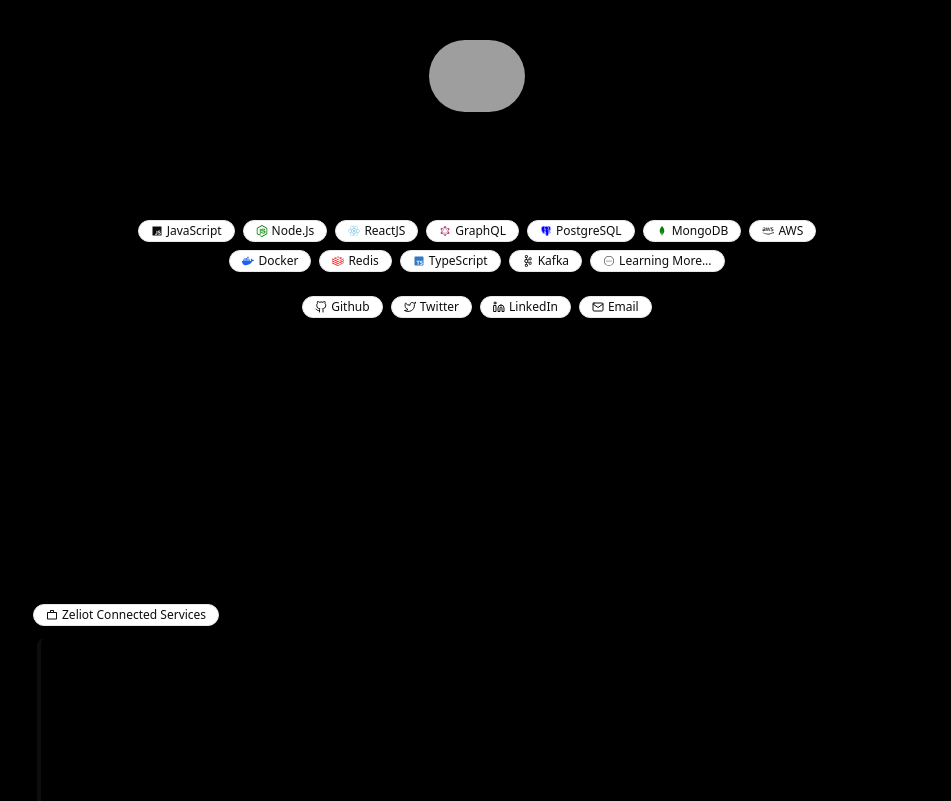
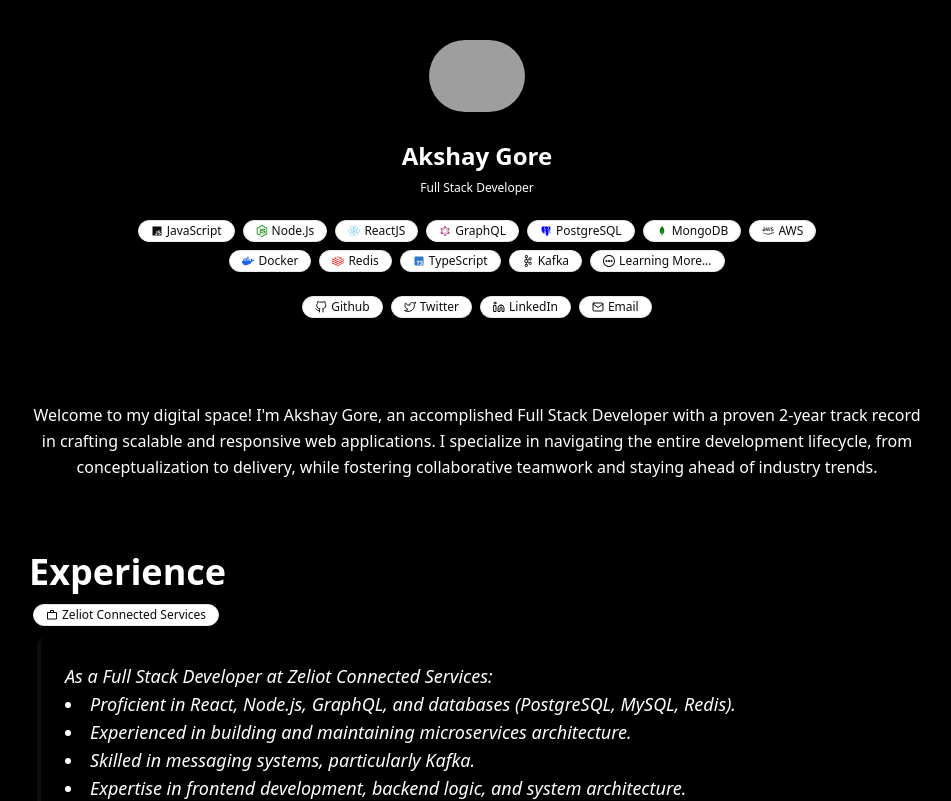
Before and after one commit to Akshaygore1/website, a React (Create React App) app: page / in a window 1280 px wide. Shown: the top 801 px of the page, without its empty margins (163-1114 px from the left). Built offline with nearby package versions, Linux system fonts and the light colour scheme; no server answers; grey boxes are pictures that could not be loaded.

Commit message:
changed imports

```diff
--- a/src/App.js
+++ b/src/App.js
@@ -2,14 +2,13 @@
 import Blogs from "./Components/Blogs";
 import ContactMe from "./Components/Contact";
 import Experience from "./Components/Experience";
-import Footer from "./Components/Footer";
 import Front from "./Components/Front";
 import Projects from "./Components/Projects";
 
 function App() {
 	return (
 		<>
-			<div className=" min-h-screen py-10 px-3 sm:px-5 bg-black">
+			<div className=" min-h-screen py-10 px-3 sm:px-5 bg-black text-white">
 				<Front />
 				<About />
 				<Experience />
--- a/src/Components/Experience.jsx
+++ b/src/Components/Experience.jsx
@@ -12,7 +12,7 @@
 			/>
 
 			<div className="p-4 m-2 rounded-lg border-l-4 border-primary">
-				<blockquote className="text-lg italic m-2">
+				<blockquote className="text-lg italic m-2 ">
 					As a Full Stack Developer at Zeliot Connected Services:
 					<ul className="list-disc list-inside">
 						<li>
--- a/src/Components/Front.jsx
+++ b/src/Components/Front.jsx
@@ -10,7 +10,7 @@
 	BiLogoTypescript
 } from "react-icons/bi";
 import { SiApachekafka, SiRedis } from "react-icons/si";
-import { CiCircleMore } from "react-icons/ci";
+import { CgMoreO } from "react-icons/cg";
 import { FiGithub, FiLinkedin, FiMail, FiTwitter } from "react-icons/fi";
 
 const skills = [
@@ -25,7 +25,7 @@
 	{ name: "Redis", icon: <SiRedis color="red" /> },
 	{ name: "TypeScript", icon: <BiLogoTypescript color="#3077C6" /> },
 	{ name: "Kafka", icon: <SiApachekafka /> },
-	{ name: "Learning More...", icon: <CiCircleMore /> }
+	{ name: "Learning More...", icon: <CgMoreO /> }
 ];
 
 const socialLinks = [
```
